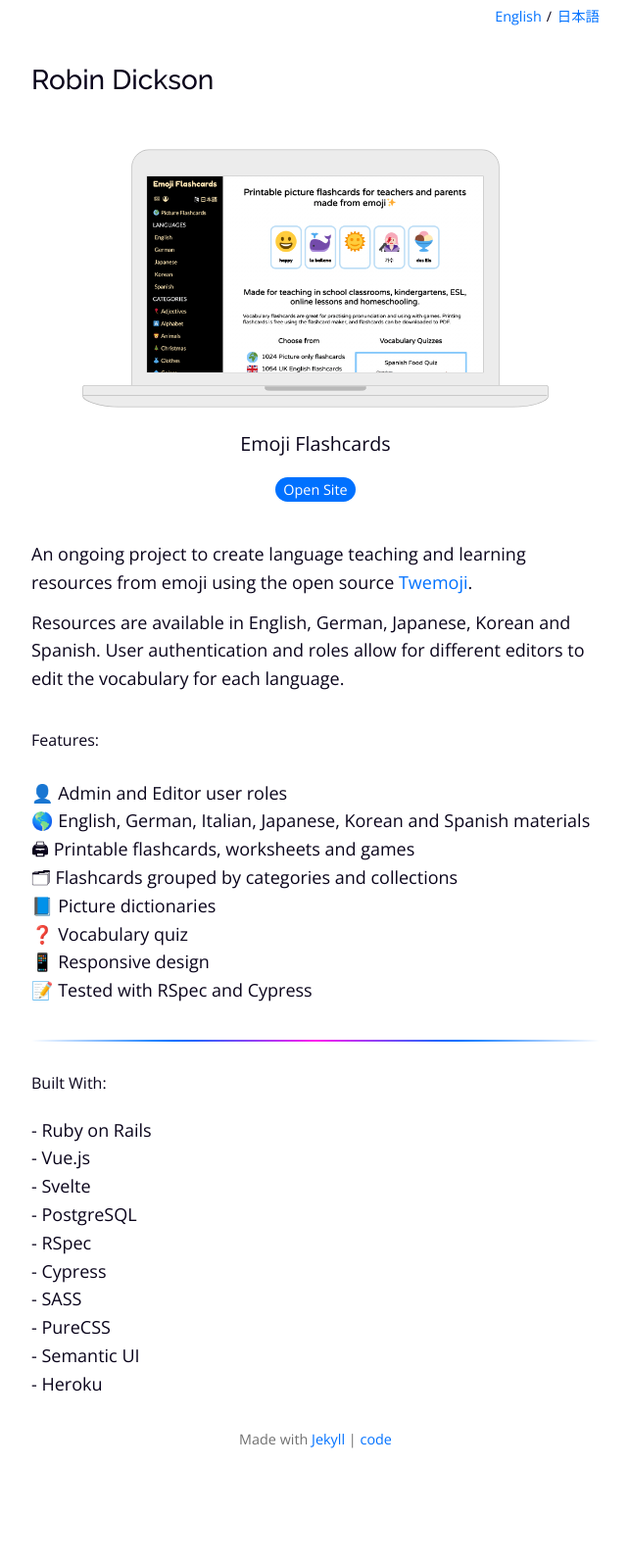
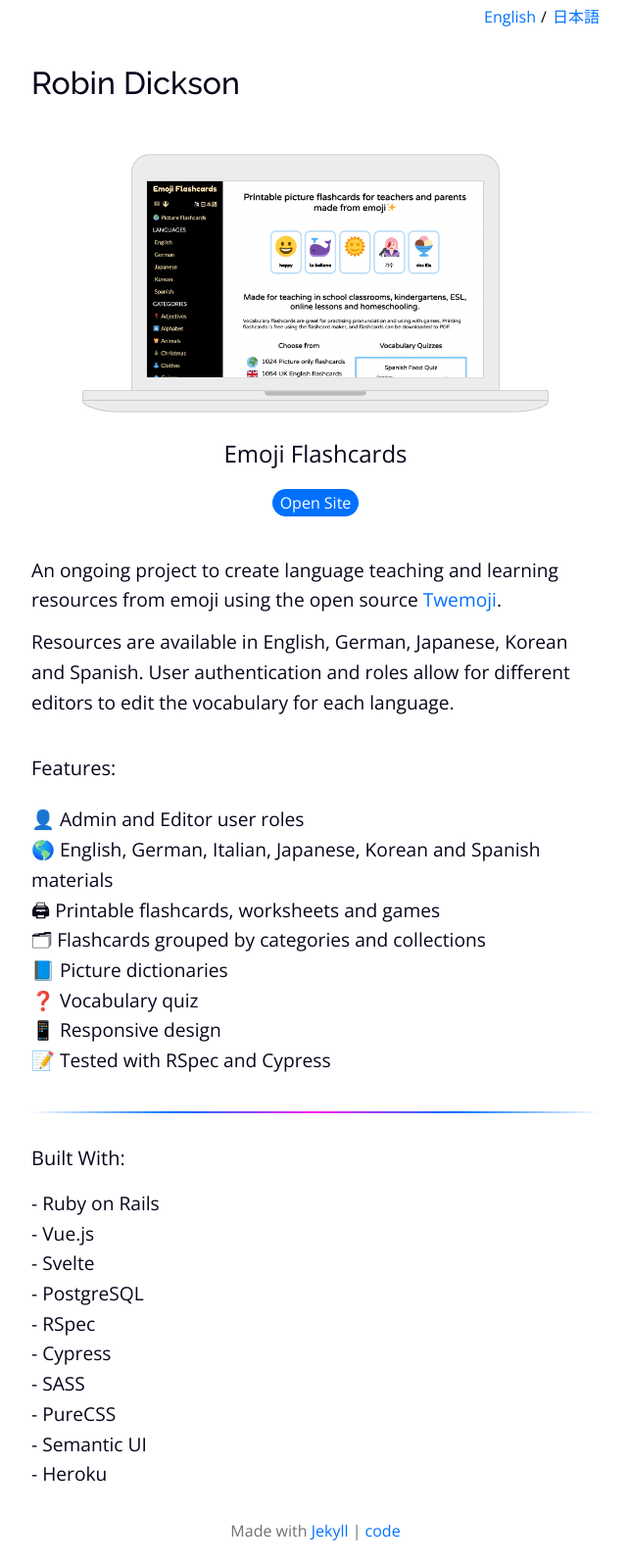
Before and after one commit to rbndickson/rbndickson.github.io, a Jekyll site: the page built from _projects/en-emoji-flashcards.markdown, in a window 1280 px wide. Shown: the whole page at 98% size, without its empty margins (318-960 px from the left). Built offline with Jekyll 4.4.1, drawn with Linux system fonts in a browser that asks for light colours; before the commit the page ends 1500 px from its top, so only the background shows below that.

Commit message:
feat: Improve font sizing

```diff
--- a/_projects/en-emoji-flashcards.markdown
+++ b/_projects/en-emoji-flashcards.markdown
@@ -16,7 +16,7 @@
 
 Resources are available in English, German, Japanese, Korean and Spanish. User authentication and roles allow for different editors to edit the vocabulary for each language.
 
-## Features:
+### Features:
 
 👤 Admin and Editor user roles
 🌎 English, German, Italian, Japanese, Korean and Spanish materials
@@ -29,7 +29,7 @@
 
 ---
 
-## Built With:
+### Built With:
 
 - Ruby on Rails
 - Vue.js
--- a/_projects/ja-emoji-flashcards.markdown
+++ b/_projects/ja-emoji-flashcards.markdown
@@ -19,7 +19,7 @@
 
 絵文字はオープンソースの「[Twemoji](https://github.com/twitter/twemoji)」を使っています。
 
-## 機能
+### 機能
 
 👥 Admin・Editorユーザーロール
 🌎 英語・日本語・ドイツ語・イタリア語・スペイン語・韓国語の語彙
@@ -32,7 +32,7 @@
 
 ---
 
-## 利用技術
+### 利用技術
 
 - Ruby on Rails
 - Vue.js
--- a/_sass/_project.scss
+++ b/_sass/_project.scss
@@ -31,8 +31,8 @@
     margin: 30px 0 0 0;
   }
 
-  h2 {
-    font-size: 16px;
+  h3 {
+    font-size: $heading-font-size-s;
     padding: 30px 0 15px;
   }
 
--- a/_sass/_text.scss
+++ b/_sass/_text.scss
@@ -29,7 +29,7 @@
 h4,
 h5,
 h6 {
-  font-weight: $base-font-weight;
+  font-weight: $heading-font-weight;
 }
 
 h1 {
@@ -39,7 +39,7 @@
   a.header-text:visited,
   a.header-text:hover {
     font-family: $heading-font-family;
-    font-size: 28px;
+    font-size: $heading-font-size-l;
     font-weight: 500;
     cursor: pointer;
     color: $title-text-color;
@@ -48,7 +48,7 @@
 }
 
 h2 {
-  font-size: 1.23rem;
+  font-size: $heading-font-size-m;
 }
 
 .small-font {
--- a/_sass/_variables.scss
+++ b/_sass/_variables.scss
@@ -22,7 +22,11 @@
   "ＭＳ ゴシック", "MS Gothic", HiraKakuProN-W3, "TakaoExゴシック",
   TakaoExGothic, "MotoyaLCedar", "Droid Sans Japanese", sans-serif;
 
-$base-font-size:        18px;
-$small-font-size:       $base-font-size * 0.8;
+$base-font-size:        1.20rem;
+$heading-font-size-l:   2.00rem;
+$heading-font-size-m:   1.50rem;
+$heading-font-size-s:   1.25rem;
+$small-font-size:       1.00rem;
 $base-font-weight:      400;
+$heading-font-weight:   500;
 $base-line-height:      1.6;
```
